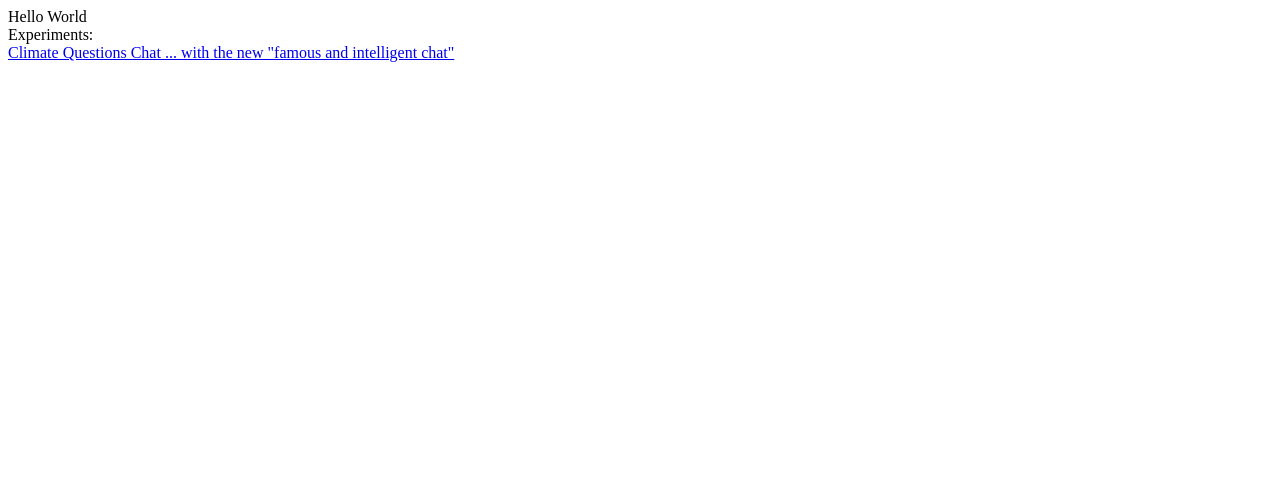
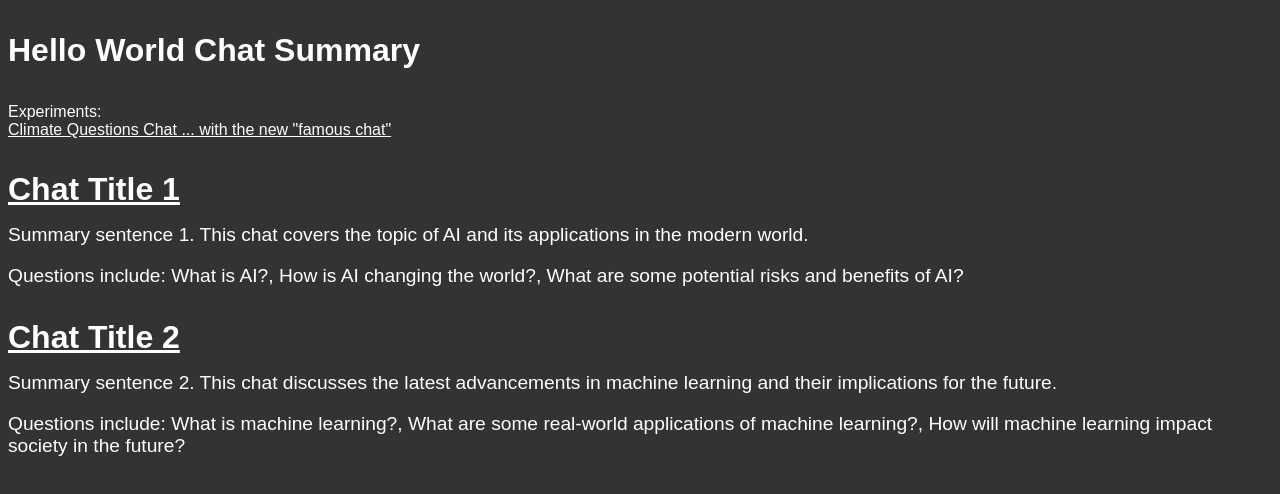
Before and after one commit to gt00x/gt00x.github.io, a plain HTML site: page index.html in a window 1280 px wide. Drawn offline with Linux system fonts and the light colour scheme.

Commit message:
Update index.html
created a more sophisticated version

```diff
--- a/index.html
+++ b/index.html
@@ -1,11 +1,54 @@
-<HTML>
-<HEAD>
-<TITLE>Hello World</TITLE>
-<BODY>
-Hello World
+<!DOCTYPE html>
+<html lang="en">
+<head>
+  <meta charset="UTF-8">
+  <meta name="viewport" content="width=device-width, initial-scale=1.0">
+  <title>Empty space Chat Summary</title>
+  <style>
+    /* Set the background color to a dark gray */
+    body {
+      background-color: #333;
+      color: #fff;
+      font-family: Arial, sans-serif;
+    }
+
+    /* Style the chat titles */
+    h1 {
+      font-size: 2em;
+      margin: 1em 0 0.5em;
+    }
+
+    /* Style the summary sentences */
+    p {
+      font-size: 1.2em;
+      margin: 0.5em 0 1em;
+    }
+
+    /* Style the links */
+    a {
+      color: #fff;
+      text-decoration: underline;
+    }
+  </style>
+</head>
+<body>
+  <h1>Hello World Chat Summary</h1>
   <br>
   Experiments:
   <br>
-  <a href="Climate-Questions.html">Climate Questions Chat ... with the new "famous and intelligent chat"</a>
-</BODY>
-</HTML>
+  <a href="Climate-Questions.html">Climate Questions Chat ... with the new "famous chat"</a>
+
+  <!-- Example chat title and summary -->
+  <h1><a href="#">Chat Title 1</a></h1>
+  <p>Summary sentence 1. This chat covers the topic of AI and its applications in the modern world.</p>
+  <p>Questions include: What is AI?, How is AI changing the world?, What are some potential risks and benefits of AI?</p>
+
+  <!-- Example chat title and summary -->
+  <h1><a href="#">Chat Title 2</a></h1>
+  <p>Summary sentence 2. This chat discusses the latest advancements in machine learning and their implications for the future.</p>
+  <p>Questions include: What is machine learning?, What are some real-world applications of machine learning?, How will machine learning impact society in the future?</p>
+
+  <!-- Add additional chat titles and summaries as needed -->
+
+</body>
+</html>
```
